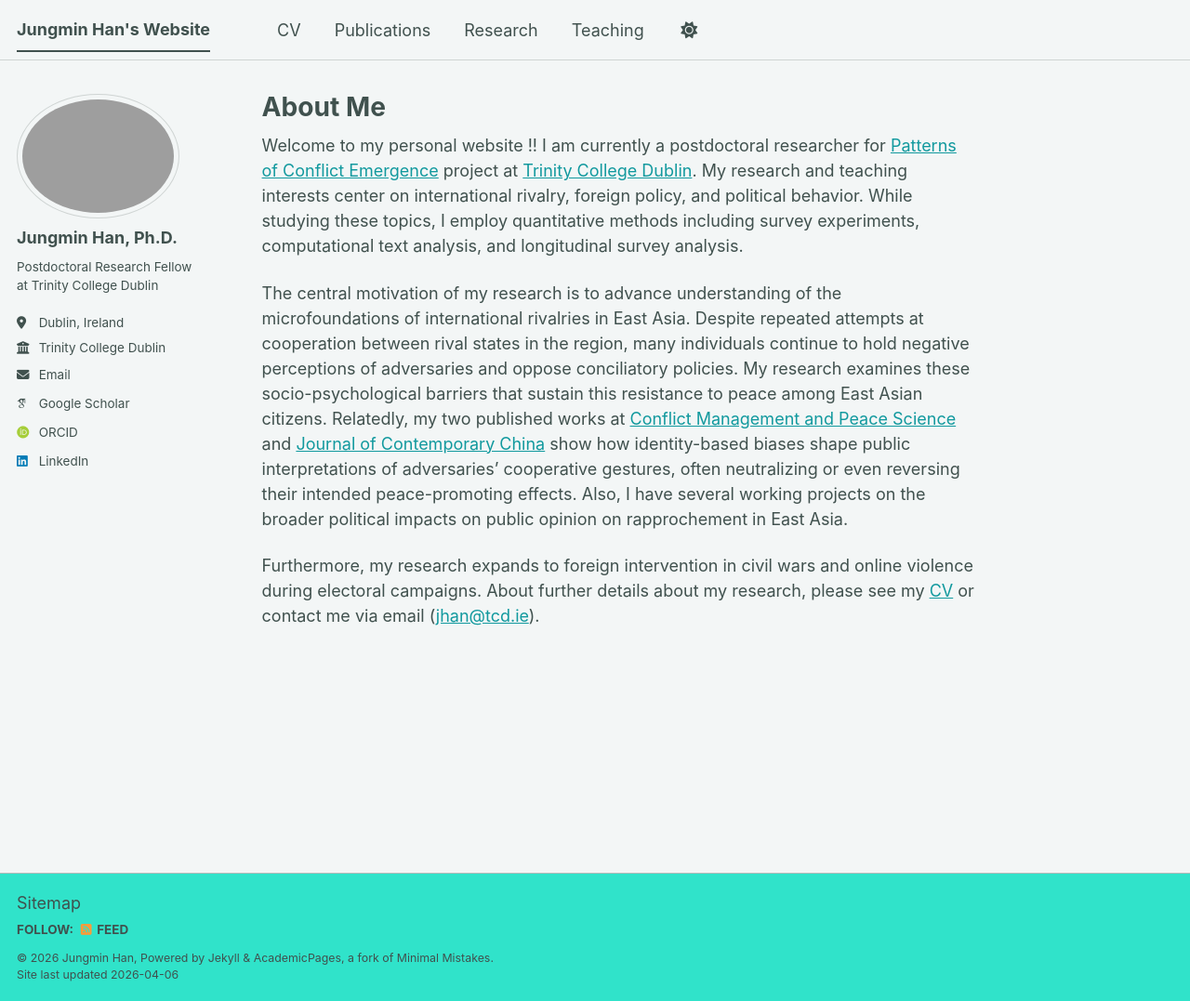
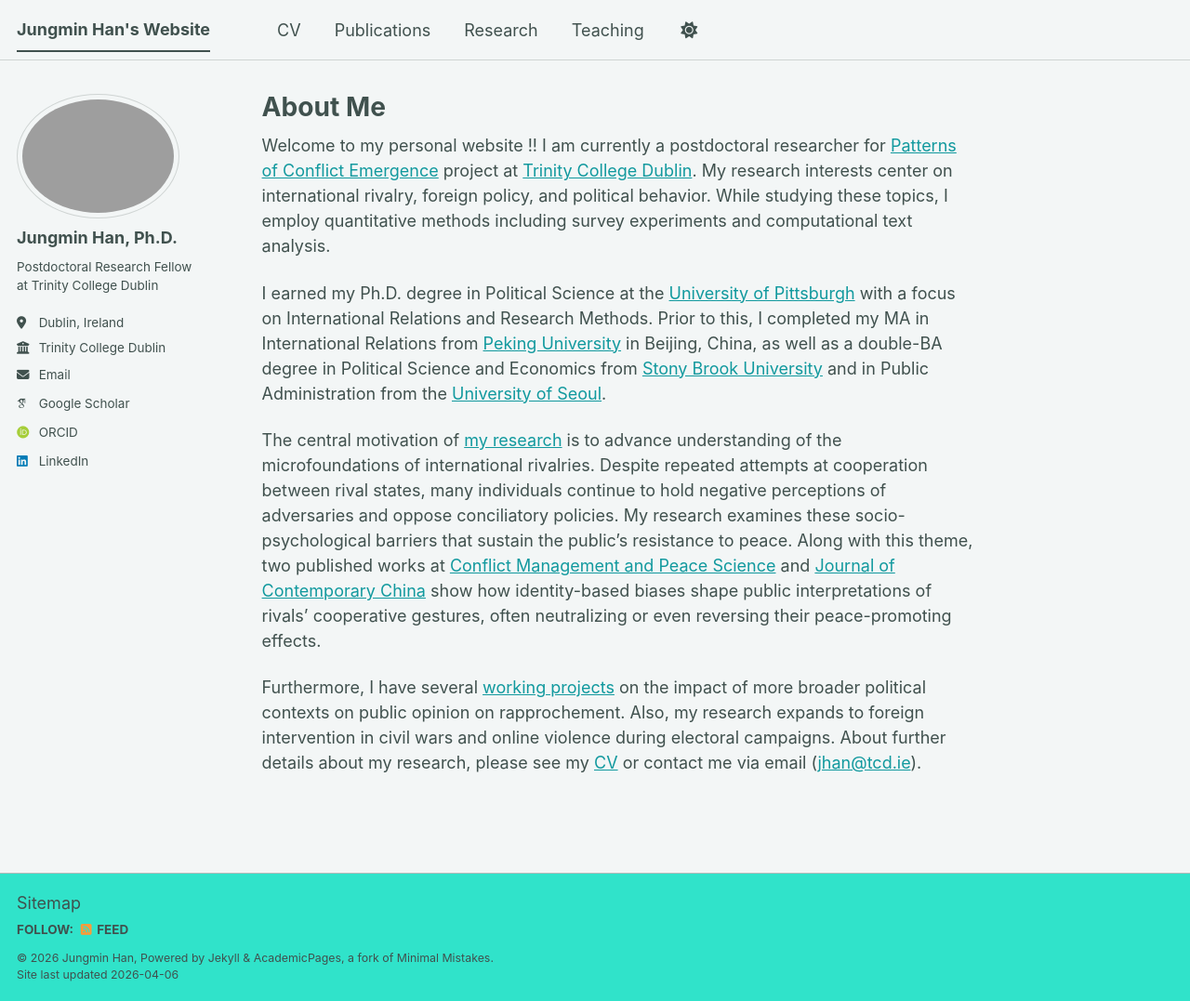
Before and after one commit to jungmin-lawrence-han/jungmin-lawrence-han.github.io, a Jekyll site: the page built from _pages/about.md, in a window 1280 px wide and 1077 px high. Shown: the whole window at 93% size. Built offline with Jekyll 4.4.1, drawn with Linux system fonts in a browser that asks for light colours; some web fonts are replaced; a script bundle is joined from its source files by our own code; library files that are not in the unit come from our copies.

Commit message:
Update about.md

```diff
--- a/_pages/about.md
+++ b/_pages/about.md
@@ -7,8 +7,10 @@ redirect_from:
   - /about.html
 ---
 
-Welcome to my personal website !! I am currently a postdoctoral researcher for [Patterns of Conflict Emergence](https://forecastlab.org) project at [Trinity College Dublin](https://www.tcd.ie/Political_Science/). My research and teaching interests center on international rivalry, foreign policy, and political behavior. While studying these topics, I employ quantitative methods including survey experiments, computational text analysis, and longitudinal survey analysis.
+Welcome to my personal website !! I am currently a postdoctoral researcher for [Patterns of Conflict Emergence](https://forecastlab.org) project at [Trinity College Dublin](https://www.tcd.ie/Political_Science/). My research interests center on international rivalry, foreign policy, and political behavior. While studying these topics, I employ quantitative methods including survey experiments and computational text analysis.
 
-The central motivation of my research is to advance understanding of the microfoundations of international rivalries in East Asia. Despite repeated attempts at cooperation between rival states in the region, many individuals continue to hold negative perceptions of adversaries and oppose conciliatory policies. My research examines these socio-psychological barriers that sustain this resistance to peace among East Asian citizens. Relatedly, my two published works at [Conflict Management and Peace Science](https://doi.org/10.1177/07388942251395480) and [Journal of Contemporary China](https://doi.org/10.1080/10670564.2025.2549103) show how identity-based biases shape public interpretations of adversaries’ cooperative gestures, often neutralizing or even reversing their intended peace-promoting effects. Also, I have several working projects on the broader political impacts on public opinion on rapprochement in East Asia.
+I earned my Ph.D. degree in Political Science at the [University of Pittsburgh](https://www.polisci.pitt.edu) with a focus on International Relations and Research Methods. Prior to this, I completed my MA in International Relations from [Peking University](https://www.sis.pku.edu.cn/en/) in Beijing, China, as well as a double-BA degree in Political Science and Economics from [Stony Brook University](https://www.stonybrook.edu) and in Public Administration from the [University of Seoul](https://www.uos.ac.kr/eng/web/main).
 
-Furthermore, my research expands to foreign intervention in civil wars and online violence during electoral campaigns. About further details about my research, please see my [CV](/files/CV_Han_Apr2026.pdf) or contact me via email ([jhan@tcd.ie](mailto:jhan@tcd.ie)).
+The central motivation of [my research](/research/) is to advance understanding of the microfoundations of international rivalries. Despite repeated attempts at cooperation between rival states, many individuals continue to hold negative perceptions of adversaries and oppose conciliatory policies. My research examines these socio-psychological barriers that sustain the public's resistance to peace. Along with this theme, two published works at [Conflict Management and Peace Science](https://doi.org/10.1177/07388942251395480) and [Journal of Contemporary China](https://doi.org/10.1080/10670564.2025.2549103) show how identity-based biases shape public interpretations of rivals’ cooperative gestures, often neutralizing or even reversing their peace-promoting effects.
+
+Furthermore, I have several [working projects](/research/) on the impact of more broader political contexts on public opinion on rapprochement. Also, my research expands to foreign intervention in civil wars and online violence during electoral campaigns. About further details about my research, please see my [CV](/cv/) or contact me via email ([jhan@tcd.ie](mailto:jhan@tcd.ie)).
```
